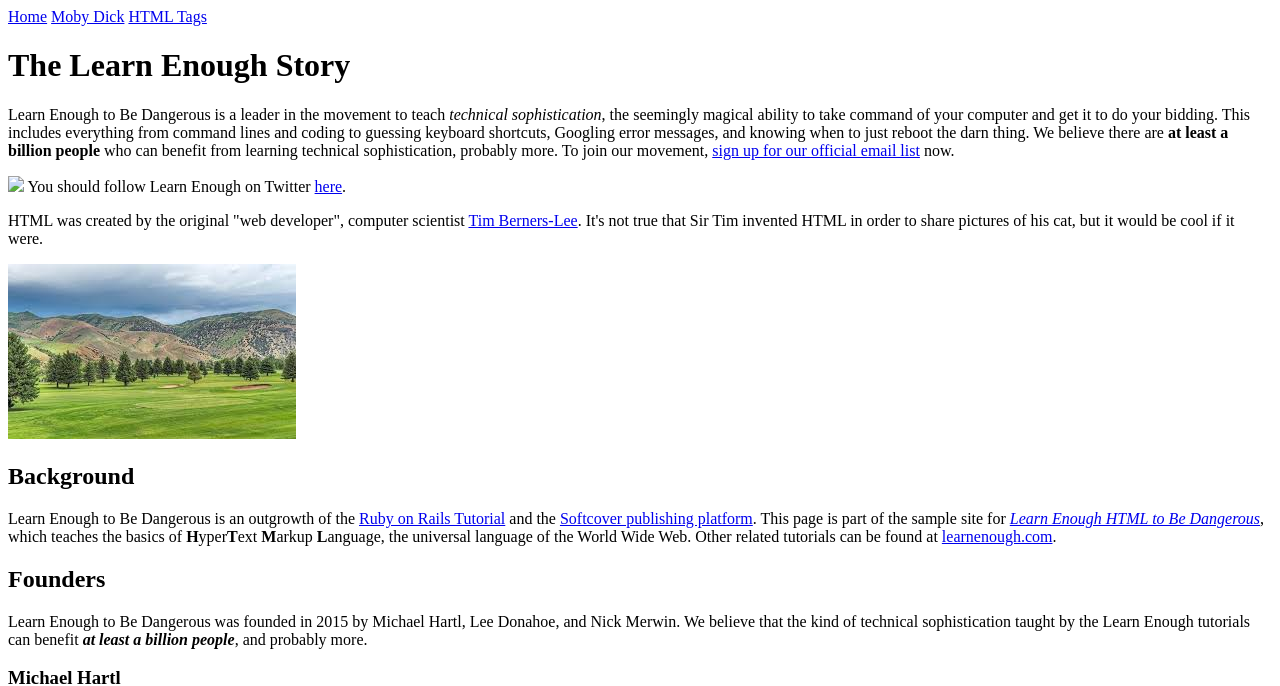
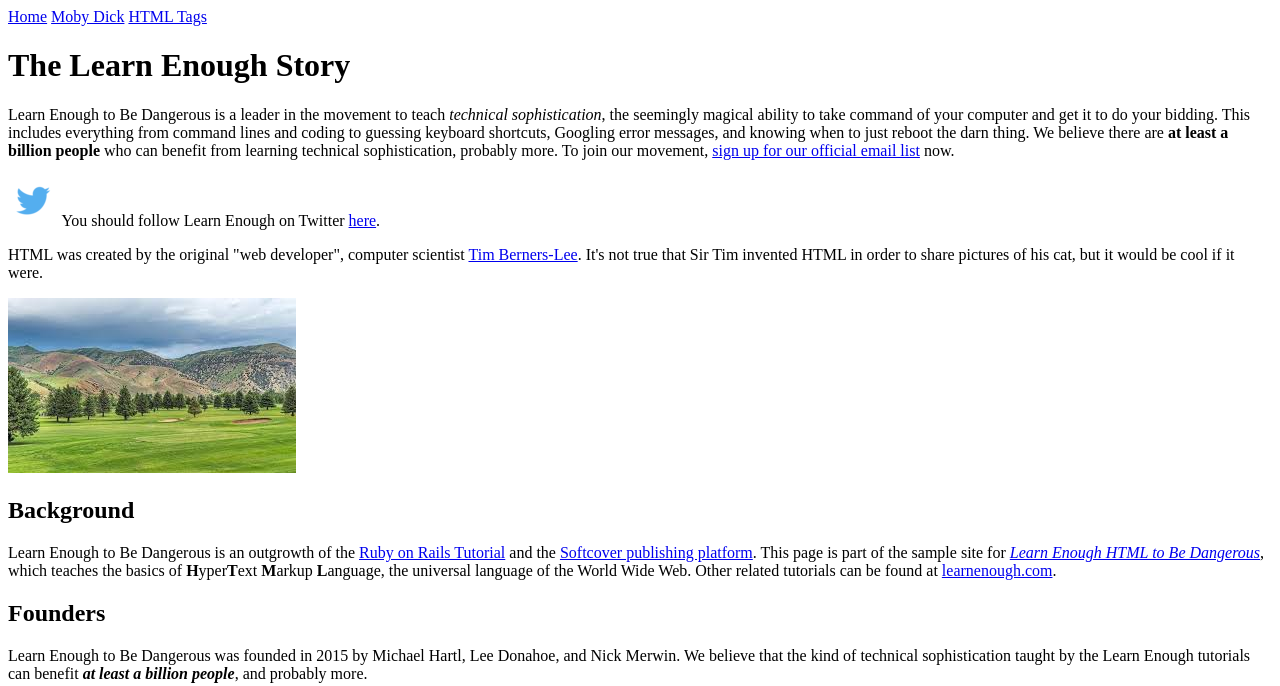
Before and after one commit to wjjohan/sample_website, a plain HTML site: page index.html in a window 1280 px wide. Shown: the top 686 px of the page. Drawn offline with Linux system fonts and the light colour scheme.

Commit message:
Fix src for twitter logo

```diff
--- a/index.html
+++ b/index.html
@@ -23,7 +23,7 @@
 		</p>
 		<p>
 		  <a href="http://twitter.com/learnenough" target="_blank" style="text-decoration:none;">
-		    <img src="images/small_twtter_logo.png">
+		    <img src="images/small_twitter_logo.png">
 		  </a>
 		  You should follow Learn Enough on Twitter
 		  <a href="http://twitter.com/learnenough" target="_blank">here</a>.
```
